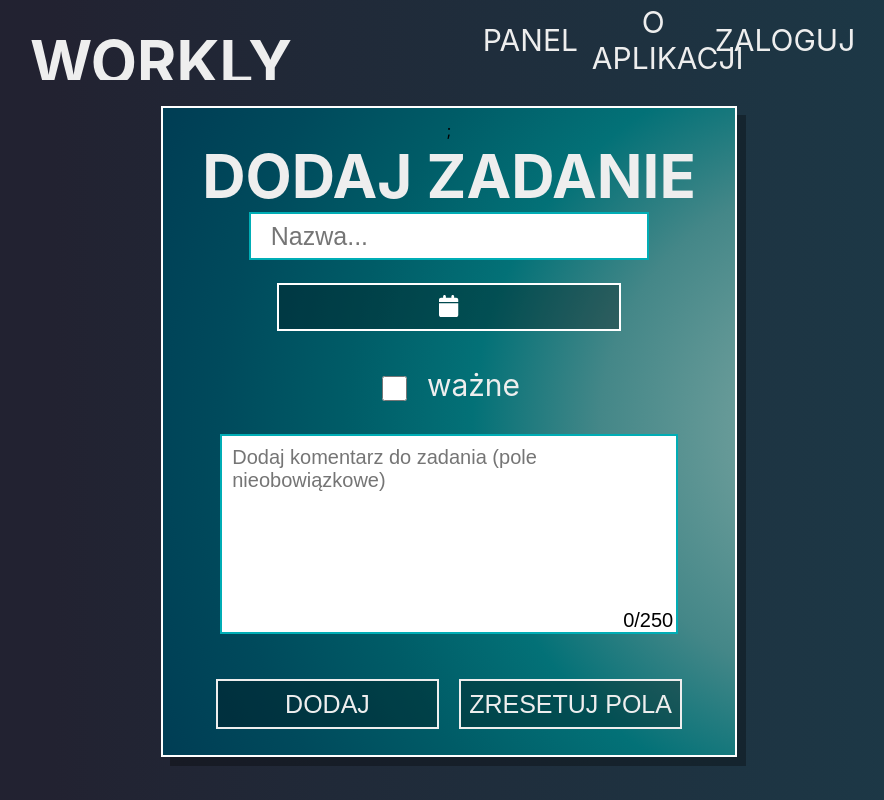
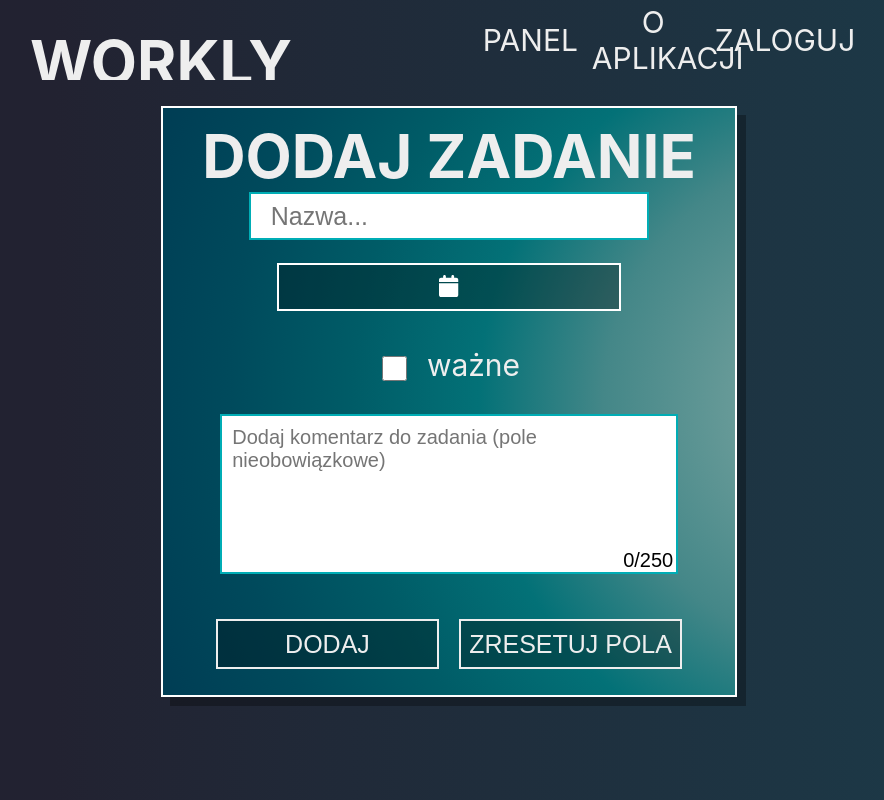
Before and after one commit to szymonqqq/workly, a React (Create React App) app: page /add_task in a window 1280 px wide. Shown: the whole page, without its empty margins (191-1075 px from the left). Built offline with nearby package versions, Linux system fonts and the light colour scheme; no server answers.

Commit message:
poprawa wyglądowa zadań, naprawa czasu do notatek

```diff
--- a/src/components/notes/Note.js
+++ b/src/components/notes/Note.js
@@ -12,7 +12,9 @@ const Note = ({ setShowNote, data, setData, getNote, setMessage }) => {
     title: title ? title : 'Bez tytułu',
     text: text ? text : ' ',
     date: date.toISOString().slice(0, 10),
-    hour: `${date.getHours()}:${date.getMinutes()}`,
+    hour: `${date.getHours()}:${
+      date.getMinutes() < 10 ? '0' + date.getMinutes() : date.getMinutes()
+    }`,
   });
 
   const saveData = async () => {
--- a/src/components/style/addTask.css
+++ b/src/components/style/addTask.css
@@ -84,7 +84,7 @@ label input {
 }
 .description_box {
   width: 80%;
-  height: 200px;
+  height: 20vh;
   position: relative;
 }
 .description_box textarea {
--- a/src/components/style/editTask.css
+++ b/src/components/style/editTask.css
@@ -10,7 +10,6 @@
   width: 50%;
 }
 .edit_box button {
-  /* padding: 3% 5%; */
   margin: 2% 0;
   color: #eee;
   border: 2px solid #eee;
--- a/src/components/style/note.css
+++ b/src/components/style/note.css
@@ -103,7 +103,9 @@
 .delete_note:hover {
   background-color: rgb(147, 18, 18);
 }
-
+.task_value p {
+  font-size: 30px;
+}
 @media only screen and (max-width: 1080px) {
   .show_note button:nth-child(1) {
     margin: 2% 5% 2% 0;
--- a/src/components/taskComponents/addTask.js
+++ b/src/components/taskComponents/addTask.js
@@ -54,7 +54,7 @@ const AddTask = () => {
   return (
     <div className="theme">
       <div className="task_box">
-        {message && <ReturnInfo info={message} setMessage={setMessage} />};
+        {message && <ReturnInfo info={message} setMessage={setMessage} />}
         <h1>Dodaj zadanie</h1>
         <input
           type="text"
```
